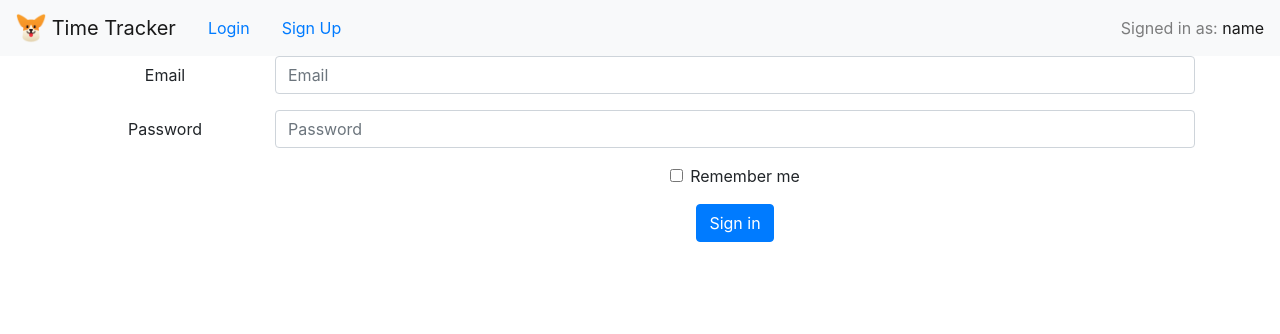
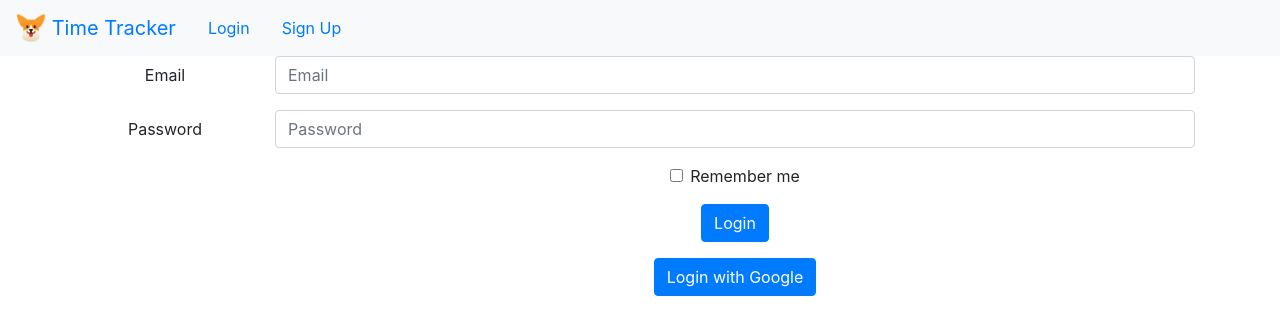
Before and after one commit to RebeccaBakels/time-tracker-web, a React (Create React App) app: page /LogIn in a window 1280 px wide. Shown: the top 334 px of the page. Built offline with nearby package versions, Linux system fonts and the light colour scheme; no server answers.

Commit message:
added login and login with google. set up links in NavBar file

```diff
--- a/public/index.html
+++ b/public/index.html
@@ -2,19 +2,19 @@
 <html lang="en">
   <head>
     <meta charset="utf-8" />
-    <link rel="icon" href="%PUBLIC_URL%/favicon.ico" />
+    <link rel="icon" href="/logo/corgi.png" />
     <meta name="viewport" content="width=device-width, initial-scale=1" />
     <meta name="theme-color" content="#000000" />
     <meta
       name="description"
       content="Web site created using create-react-app"
     />
-    <link rel="apple-touch-icon" href="%PUBLIC_URL%/logo192.png" />
+    <link rel="apple-touch-icon" href="/logo/corgi.png" />
     <!--
       manifest.json provides metadata used when your web app is installed on a
       user's mobile device or desktop. See https://developers.google.com/web/fundamentals/web-app-manifest/
     -->
-    <link rel="manifest" href="%PUBLIC_URL%/manifest.json" />
+    <link rel="manifest" href="/logo/corgi.png" />
     <!--
       Notice the use of %PUBLIC_URL% in the tags above.
       It will be replaced with the URL of the `public` folder during the build.
@@ -24,7 +24,7 @@
       work correctly both with client-side routing and a non-root public URL.
       Learn how to configure a non-root public URL by running `npm run build`.
     -->
-    <title>React App</title>
+    <title>Time Tracker</title>
   </head>
   <body>
     <noscript>You need to enable JavaScript to run this app.</noscript>
--- a/src/App.js
+++ b/src/App.js
@@ -1,18 +1,24 @@
+import React, {useState, createContext} from 'react'
 import { BrowserRouter as Router, Switch, Route } from "react-router-dom";
+import firebase from 'firebase'
 import './App.css';
 import 'bootstrap/dist/css/bootstrap.min.css';
-import Container from 'react-bootstrap/Container';
+import Container from 'react-bootstrap/Container'
+import {firebaseConfig} from './config'
 
 import Welcome from './scenes/Welcome'
 import Login from './scenes/Login'
 import Signup from './scenes/Signup'
 import NavBar from './scenes/NavBar'
 
-
+firebase.initializeApp(firebaseConfig)
+const firebaseAuth = firebase.auth()
+export const UserContext = createContext(null)
 
 function App() {
+  const [user, setUser] = useState(null)
   return (
-
+    <UserContext.Provider value={{user, setUser, firebaseAuth}}>
     <div className="App">
       <Router>
       <NavBar />
@@ -25,7 +31,7 @@ function App() {
       </Container>
       </Router>
     </div>
-
+    </UserContext.Provider>
   )
 }
 
--- a/src/scenes/Login.jsx
+++ b/src/scenes/Login.jsx
@@ -2,17 +2,67 @@ import React, {useContext, useState} from 'react'
 import { useHistory } from "react-router-dom";
 import { Form, Col, Button, Row } from 'react-bootstrap';
 import firebase from 'firebase'
+import { UserContext } from '../App'
 
 const Login = () => {
+  const [error, setError] = useState(null)
+  const [loading, setLoading] = useState(false)
+  const { setUser } = useContext(UserContext)
+  let history = useHistory()
+
+  const onFinish = ({email, password}) => {
+     setLoading(true)
+      firebase.auth().signInWithEmailAndPassword(email, password)
+        .then(res => {
+          setError(null)
+          setUser(res.user)
+          setLoading(false)
+          history.push("/")
+        })
+        .catch(err => {
+          setLoading(false)
+          setError(err.message)
+        })
+      }
+      const loginWithGoogle = () => {
+        setLoading(true)
+        const provider = new firebase.auth.GoogleAuthProvider()
+        firebase.auth().signInWithPopup(provider)
+        .then(res => {
+          setError(null)
+          setUser(res.user)
+          console.log(res.user)
+          setLoading(false)
+          history.push("/")
+        })
+        .catch(err => {
+          setLoading(false)
+          setError(err.message)
+        })
+      }
+        const onFinishFailed = (errorInfo) => {
+          setLoading(false)
+          console.log('Failed:', errorInfo)
+          setError('Please input a valid email and password')
+        }
 
     return (
-        <Form>
+        <Form
+        onFinish={onFinish}
+        onFinishFailed={onFinishFailed}
+        >
         <Form.Group as={Row} controlId="formHorizontalEmail">
           <Form.Label column sm={2}>
             Email
           </Form.Label>
           <Col sm={10}>
-            <Form.Control type="email" placeholder="Email" />
+            <Form.Control type="email" placeholder="Email"
+            rules={[
+              {
+                required: true,
+                message: 'Please input your email',
+              },
+            ]} />
           </Col>
         </Form.Group>
 
@@ -21,7 +71,13 @@ const Login = () => {
             Password
           </Form.Label>
           <Col sm={10}>
-            <Form.Control type="password" placeholder="Password" />
+            <Form.Control type="password" placeholder="Password"
+            rules={[
+              {
+                required: true,
+                message: 'Please input your password',
+              },
+            ]} />
           </Col>
         </Form.Group>
 
@@ -33,7 +89,18 @@ const Login = () => {
 
         <Form.Group as={Row}>
           <Col sm={{ span: 10, offset: 2 }}>
-            <Button type="submit">Sign in</Button>
+            <Button type="submit" loading = {loading}>Login</Button>
+          </Col>
+        </Form.Group>
+        <Form.Group as={Row}>
+          <Col sm={{ span: 10, offset: 2 }}>
+          <Button ghost
+          type="primary"
+          loading={loading}
+          onClick={() => loginWithGoogle()}
+        >
+        Login with Google
+        </Button>
           </Col>
         </Form.Group>
       </Form>
--- a/src/scenes/NavBar.jsx
+++ b/src/scenes/NavBar.jsx
@@ -1,12 +1,23 @@
-import React from 'react'
+import React, {useContext} from 'react'
+import { Link } from 'react-router-dom'
 import { Navbar, Nav } from 'react-bootstrap'
+import { UserContext } from '../App'
+import firebase from 'firebase'
 
 function NavBar() {
+    const { user, setUser, } = useContext(UserContext)
+    function SignOut() {
+        firebase.auth().signOut()
+        .then(() => {
+            setUser(null)
+        })
+        .catch((error) => console.log(error))
+    }
 
     return(
     <>
     <Navbar bg="light" variant="light">
-        <Navbar.Brand href="/Welcome">
+        <Navbar.Brand >
         <img
             alt="corgi head smiling"
             src="\logo\corgi.png"
@@ -14,19 +25,30 @@ function NavBar() {
             height="30"
             className="d-inline-block align-top"
         />{' '}
-        Time Tracker
+        <Link to="/">Time Tracker</Link>
         </Navbar.Brand>
+        {
+        !user ?
+        <>
         <Nav.Item>
-            <Nav.Link href="/Login">Login</Nav.Link>
+            <Nav.Link><Link to="/LogIn">Login</Link></Nav.Link>
         </Nav.Item>
         <Nav.Item>
-            <Nav.Link href="/Signup" eventKey="link-1">Sign Up</Nav.Link>
+            <Nav.Link eventKey="link-1"><Link to="/SignUp">Sign Up</Link></Nav.Link>
+        </Nav.Item>
+        </>
+        :
+        <>
+        <Nav.Item>
+            <Nav.Link eventKey="link-1" onClick={() => SignOut()}><Link to="/">Logout</Link></Nav.Link>
         </Nav.Item>
         <Navbar.Collapse className="justify-content-end">
             <Navbar.Text>
-            Signed in as: <a href="#login">name</a>
+            Signed in as: <a href="#login">`{user}</a>
             </Navbar.Text>
         </Navbar.Collapse>
+        </>
+        }
     </Navbar>
     </>
     )
--- a/src/scenes/Welcome.jsx
+++ b/src/scenes/Welcome.jsx
@@ -1,10 +1,17 @@
-import React, {useState} from 'react'
+import React, {useState, useContext} from 'react'
 import Activities from './Activities'
+import {UserContext} from '../App'
 
 function Welcome() {
+    const { user } = useContext(UserContext)
+
+    const greeting = (!user)
+    ? 'Guest'
+    : user.displayName || 'User!'
+
     return(
         <>
-        <h1>Hello!</h1>
+        <h1>Hello {greeting}!</h1>
         <h2>Your Activities:</h2>
         <Activities/>
         </>
```
Also changed, not shown: 1 other file (tests, documents, lock files or other folders).
